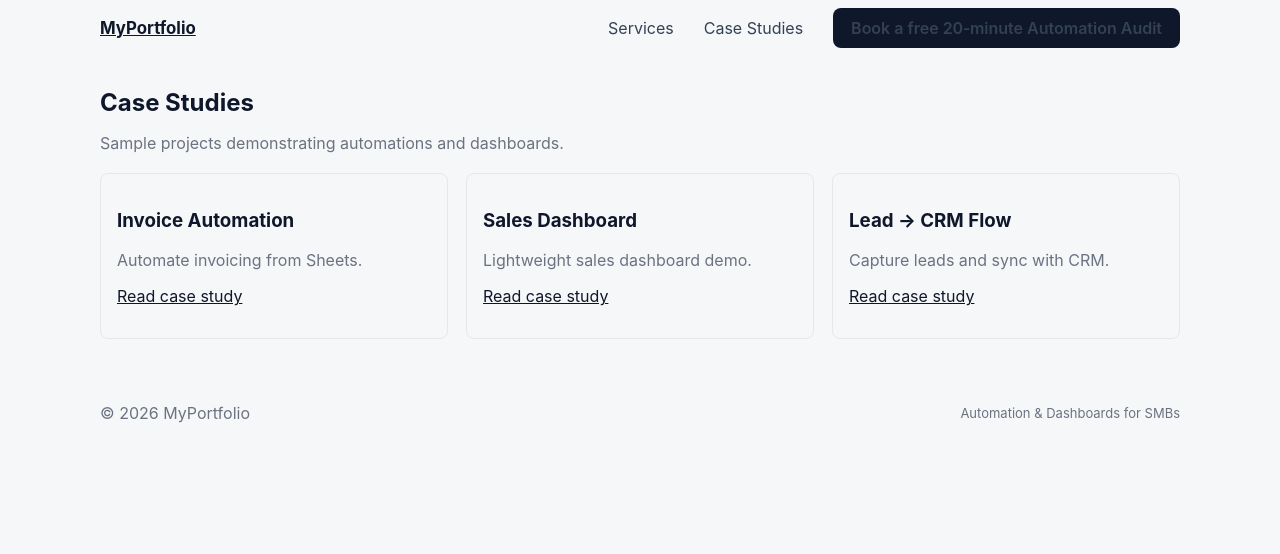
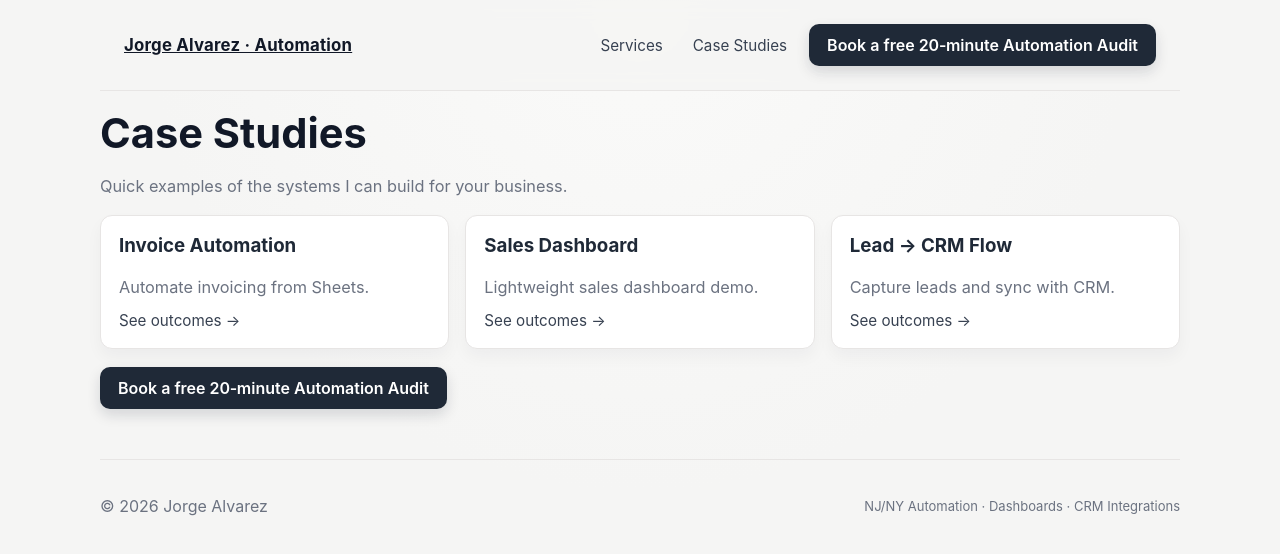
Before and after one commit to jdalvarez69/myportfolio, a Next.js app in the folder site/: page /case-studies in a window 1280 px wide. Shown: the top 554 px of the page. Built offline with nearby package versions, Linux system fonts and the light colour scheme.

Commit message:
Revamp UI: cleaner minimal design, tighter copy, stronger CTA flow

```diff
--- a/site/components/CaseStudyCard.tsx
+++ b/site/components/CaseStudyCard.tsx
@@ -2,10 +2,10 @@ import Link from 'next/link'
 
 export default function CaseStudyCard({title, summary, slug}:{title:string;summary:string;slug:string}){
   return (
-    <article style={{border:'1px solid #e5e7eb',padding:16,borderRadius:8}}>
+    <article className="card">
       <h3>{title}</h3>
-      <p style={{color:'#6b7280'}}>{summary}</p>
-      <p><Link href={`/case-studies/${slug}`}>Read case study</Link></p>
+      <p className="lead" style={{marginBottom:10}}>{summary}</p>
+      <Link href={`/case-studies/${slug}`} className="nav-link" style={{paddingLeft:0}}>See outcomes →</Link>
     </article>
   )
 }
--- a/site/components/Footer.tsx
+++ b/site/components/Footer.tsx
@@ -2,8 +2,8 @@ export default function Footer(){
   return (
     <footer className="container" style={{padding:'36px 0',color:'var(--muted)'}}>
       <div style={{display:'flex',justifyContent:'space-between',alignItems:'center',gap:12}}>
-        <div>© {new Date().getFullYear()} MyPortfolio</div>
-        <div style={{fontSize:13}}>Automation & Dashboards for SMBs</div>
+        <div>© {new Date().getFullYear()} Jorge Alvarez</div>
+        <div style={{fontSize:13}}>NJ/NY Automation · Dashboards · CRM Integrations</div>
       </div>
     </footer>
   )
--- a/site/components/Header.tsx
+++ b/site/components/Header.tsx
@@ -5,12 +5,12 @@ export default function Header(){
     <header className="site-header container">
       <div>
         <Link href="/">
-          <strong>MyPortfolio</strong>
+          <strong className="brand">Jorge Alvarez · Automation</strong>
         </Link>
       </div>
-      <nav>
-        <Link href="/services" style={{marginRight:12}}>Services</Link>
-        <Link href="/case-studies" style={{marginRight:12}}>Case Studies</Link>
+      <nav className="nav-links">
+        <Link href="/services" className="nav-link">Services</Link>
+        <Link href="/case-studies" className="nav-link">Case Studies</Link>
         <Link href="/contact" className="cta-btn">Book a free 20‑minute Automation Audit</Link>
       </nav>
     </header>
--- a/site/pages/case-studies/index.tsx
+++ b/site/pages/case-studies/index.tsx
@@ -1,15 +1,19 @@
+import Link from 'next/link'
 import CaseStudyCard from '../../components/CaseStudyCard'
 
 export default function CaseStudies(){
   return (
-    <section className="container" style={{paddingTop:32}}>
+    <section className="container section">
       <h1>Case Studies</h1>
-      <p style={{color:'#6b7280'}}>Sample projects demonstrating automations and dashboards.</p>
-      <div className="grid" style={{marginTop:20}}>
+      <p className="lead">Quick examples of the systems I can build for your business.</p>
+      <div className="grid" style={{marginTop:16}}>
         <CaseStudyCard title="Invoice Automation" summary="Automate invoicing from Sheets." slug="invoice-automation" />
         <CaseStudyCard title="Sales Dashboard" summary="Lightweight sales dashboard demo." slug="sales-dashboard" />
         <CaseStudyCard title="Lead → CRM Flow" summary="Capture leads and sync with CRM." slug="lead-crm-flow" />
       </div>
+      <p style={{marginTop:18}}>
+        <Link href="/contact" className="cta-btn">Book a free 20‑minute Automation Audit</Link>
+      </p>
     </section>
   )
 }
--- a/site/pages/resources.tsx
+++ b/site/pages/resources.tsx
@@ -7,11 +7,11 @@ export default function Resources(){
   const basePath = router.basePath || ''
 
   return (
-    <section className="container" style={{paddingTop:32}}>
+    <section className="container section">
       <SEO title="Resources" description="Download the Automation Audit Checklist" />
       <h1>Resources</h1>
-      <p style={{color:'#6b7280'}}>Download the Automation Audit Checklist and short guides.</p>
-      <p style={{marginTop:16}}>Get the checklist: <a href={`${basePath}/automation-audit-checklist.md`} download>Download checklist (MD)</a></p>
+      <p className="lead">Grab a concise checklist to spot your next automation win.</p>
+      <p style={{marginTop:16}}>Get the checklist: <a className="nav-link" style={{paddingLeft:0}} href={`${basePath}/automation-audit-checklist.md`} download>Download checklist (MD) →</a></p>
       <p style={{marginTop:8}}>Or <Link href="/contact" className="cta-btn">Book a free 20‑minute Automation Audit</Link></p>
     </section>
   )
--- a/site/styles/globals.css
+++ b/site/styles/globals.css
@@ -1,40 +1,202 @@
-
 :root{
-  --bg: #f6f7f9; /* light neutral background */
-  --surface: #ffffff; /* card surface */
-  --muted: #6b7280; /* muted text */
-  --accent: #334155; /* neutral dark accent */
-  --accent-strong: #0f172a; /* stronger accent for headings */
-  --radius: 10px;
+  --bg: #f5f5f4;
+  --surface: #ffffff;
+  --surface-2: #fafaf9;
+  --text: #111827;
+  --muted: #6b7280;
+  --border: #e7e5e4;
+  --accent: #1f2937;
+  --accent-2: #374151;
+  --radius: 12px;
 }
 
-html,body,#__next{height:100%;}
-body{margin:0;font-family:Inter,system-ui,-apple-system,Segoe UI,Roboto,"Helvetica Neue",Arial;background:var(--bg);color:var(--accent-strong);-webkit-font-smoothing:antialiased}
-a{color:inherit}
-.container{max-width:1080px;margin:0 auto;padding:28px}
+* { box-sizing: border-box; }
+html, body, #__next { height: 100%; }
+body {
+  margin: 0;
+  font-family: Inter, system-ui, -apple-system, Segoe UI, Roboto, "Helvetica Neue", Arial;
+  background: radial-gradient(circle at top, #fafaf9 0%, var(--bg) 48%);
+  color: var(--text);
+  -webkit-font-smoothing: antialiased;
+}
 
-.site-header{display:flex;align-items:center;justify-content:space-between;padding:18px 0}
-.site-header strong{font-size:1.05rem}
-.site-header nav a{margin-left:18px;color:var(--accent);text-decoration:none}
-.site-header nav a:hover{color:var(--accent-strong)}
+a { color: inherit; }
 
-.cta-btn{background:var(--accent-strong);color:white;padding:10px 18px;border-radius:8px;text-decoration:none;font-weight:600}
+.container { max-width: 1080px; margin: 0 auto; padding: 24px; }
 
-.hero{padding:56px 0;display:flex;gap:32px;align-items:center}
-.hero-left{flex:1}
-.hero-right{width:220px;flex-shrink:0}
-.headshot{width:220px;height:220px;border-radius:999px;object-fit:cover;border:6px solid var(--surface);box-shadow:0 6px 18px rgba(15,23,42,0.08)}
+.site-header {
+  position: sticky;
+  top: 0;
+  z-index: 10;
+  backdrop-filter: blur(8px);
+  background: rgba(245, 245, 244, 0.86);
+  border-bottom: 1px solid var(--border);
+  display: flex;
+  align-items: center;
+  justify-content: space-between;
+}
 
-.lead{color:var(--muted);font-size:1.05rem}
+.brand { font-size: 1.05rem; letter-spacing: 0.2px; }
 
-.card{background:var(--surface);border-radius:var(--radius);padding:18px;border:1px solid rgba(15,23,42,0.04);box-shadow:0 6px 18px rgba(15,23,42,0.04)}
-.grid{display:grid;grid-template-columns:repeat(auto-fit,minmax(240px,1fr));gap:18px;margin-top:16px}
+.nav-links {
+  display: flex;
+  align-items: center;
+  gap: 14px;
+}
 
-h1{color:var(--accent-strong);margin:0}
-h2{color:var(--accent);margin-top:0}
+.nav-link {
+  color: var(--accent-2);
+  text-decoration: none;
+  font-size: 0.95rem;
+  padding: 6px 8px;
+  border-radius: 8px;
+  transition: background-color 0.2s ease, color 0.2s ease;
+}
 
-@media (max-width:720px){
-  .hero{flex-direction:column;align-items:flex-start}
-  .hero-right{width:140px}
-  .headshot{width:140px;height:140px}
+.nav-link:hover {
+  background: var(--surface);
+  color: var(--accent);
 }
+
+.cta-btn {
+  display: inline-flex;
+  align-items: center;
+  justify-content: center;
+  gap: 8px;
+  background: var(--accent);
+  color: #fff;
+  text-decoration: none;
+  padding: 11px 18px;
+  border-radius: 10px;
+  border: none;
+  font-weight: 600;
+  cursor: pointer;
+  transition: transform 0.15s ease, box-shadow 0.2s ease, background-color 0.2s ease;
+  box-shadow: 0 6px 14px rgba(17, 24, 39, 0.14);
+}
+
+.cta-btn:hover {
+  transform: translateY(-1px);
+  box-shadow: 0 10px 22px rgba(17, 24, 39, 0.18);
+  background: #0f172a;
+}
+
+.cta-subtext {
+  color: var(--muted);
+  font-size: 0.9rem;
+  margin-top: 10px;
+}
+
+.section { padding: 20px 0 34px; }
+
+.hero {
+  padding: 56px 0 24px;
+  display: grid;
+  grid-template-columns: 1.2fr 0.8fr;
+  gap: 28px;
+  align-items: center;
+}
+
+.hero-panel {
+  background: var(--surface);
+  border: 1px solid var(--border);
+  border-radius: 16px;
+  padding: 30px;
+  box-shadow: 0 10px 24px rgba(17, 24, 39, 0.06);
+}
+
+.hero-kicker {
+  font-size: 0.84rem;
+  color: var(--muted);
+  text-transform: uppercase;
+  letter-spacing: 0.08em;
+  margin-bottom: 8px;
+}
+
+h1 { margin: 0; font-size: clamp(1.9rem, 3.5vw, 2.6rem); line-height: 1.1; color: var(--text); }
+h2 { margin: 0 0 10px; color: var(--accent); font-size: 1.45rem; }
+h3 { margin: 0 0 8px; color: var(--accent); }
+
+.lead { color: var(--muted); font-size: 1.02rem; line-height: 1.6; }
+
+.headshot {
+  width: 260px;
+  height: 260px;
+  border-radius: 999px;
+  object-fit: cover;
+  object-position: center;
+  border: 6px solid #fff;
+  background: var(--surface-2);
+  box-shadow: 0 12px 26px rgba(17, 24, 39, 0.12);
+}
+
+.hero-bullets {
+  margin: 16px 0 0;
+  padding: 0;
+  list-style: none;
+  color: var(--muted);
+}
+
+.hero-bullets li { margin-top: 8px; }
+
+.card {
+  background: var(--surface);
+  border-radius: var(--radius);
+  padding: 18px;
+  border: 1px solid var(--border);
+  box-shadow: 0 8px 16px rgba(17, 24, 39, 0.04);
+  transition: transform 0.15s ease, box-shadow 0.2s ease;
+}
+
+.card:hover {
+  transform: translateY(-2px);
+  box-shadow: 0 12px 22px rgba(17, 24, 39, 0.08);
+}
+
+.grid {
+  display: grid;
+  grid-template-columns: repeat(auto-fit, minmax(240px, 1fr));
+  gap: 16px;
+  margin-top: 14px;
+}
+
+.list-clean { padding-left: 18px; color: var(--muted); margin: 10px 0 0; }
+.list-clean li { margin-top: 8px; }
+
+.form-shell {
+  background: var(--surface);
+  border: 1px solid var(--border);
+  border-radius: 14px;
+  padding: 18px;
+  box-shadow: 0 10px 22px rgba(17, 24, 39, 0.06);
+}
+
+input, select, textarea {
+  width: 100%;
+  padding: 10px 12px;
+  border-radius: 10px;
+  border: 1px solid #d6d3d1;
+  background: #fff;
+  color: var(--text);
+  margin-top: 6px;
+}
+
+input:focus, select:focus, textarea:focus {
+  outline: none;
+  border-color: #94a3b8;
+  box-shadow: 0 0 0 3px rgba(148, 163, 184, 0.2);
+}
+
+.two-col {
+  display: grid;
+  grid-template-columns: 1fr 1fr;
+  gap: 20px;
+}
+
+footer { border-top: 1px solid var(--border); margin-top: 24px; }
+
+@media (max-width: 860px) {
+  .hero { grid-template-columns: 1fr; }
+  .headshot { width: 170px; height: 170px; }
+  .two-col { grid-template-columns: 1fr; }
+}
```
Also changed, not shown: site/pages/about.tsx (+8 -7 lines), site/pages/case-studies/[slug].tsx (+6 -3 lines), site/pages/contact.tsx (+13 -12 lines), site/pages/index.tsx (+16 -9 lines), site/pages/services.tsx (+38 -19 lines).
